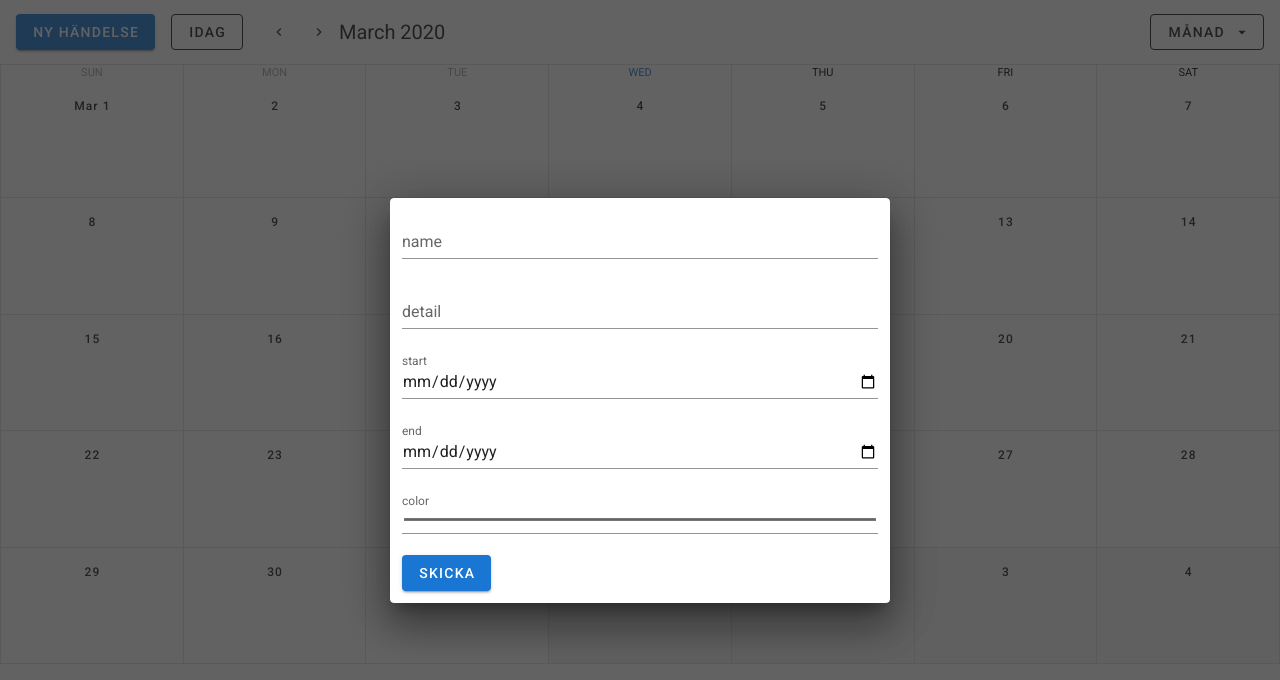
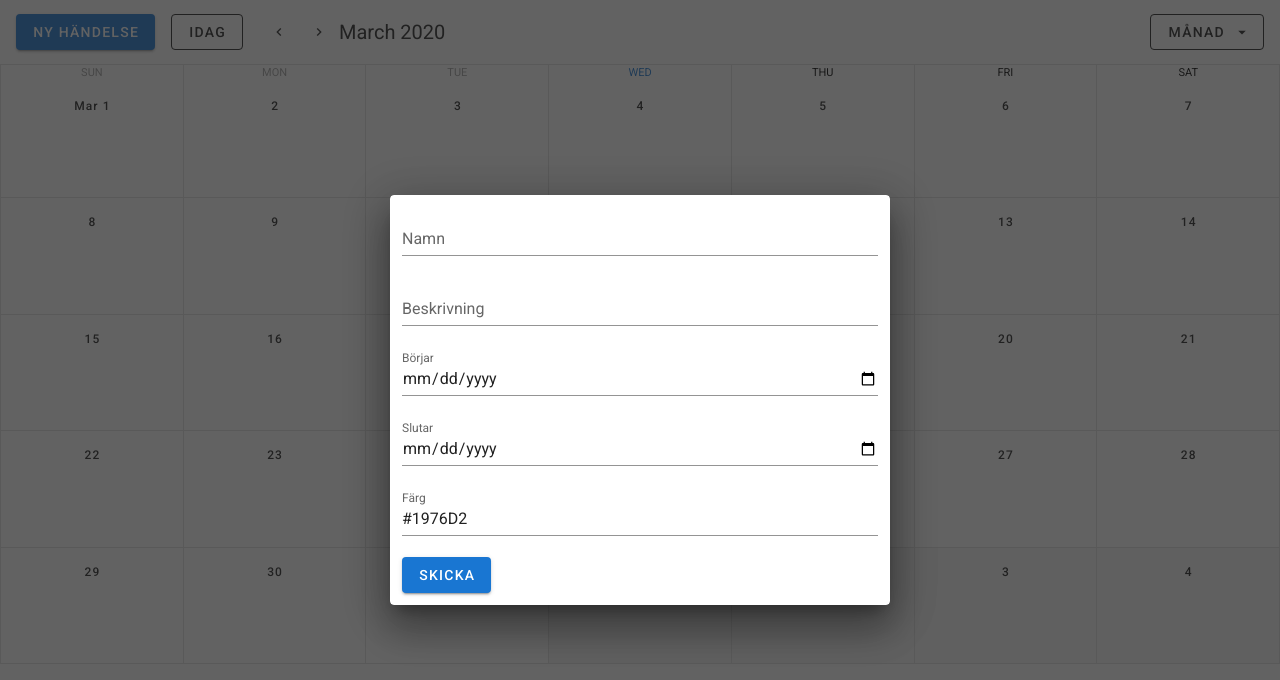
Before and after one commit to alexandermasud/letsPlan, a Vue app: page / in a window 1280 px wide. Both pictures are taken after a click on the button "NY HÄNDELSE". Shown: the top 680 px of the page. Built offline with nearby package versions, Linux system fonts and the light colour scheme; no server answers; the database is empty; what vue-textarea-autosize would draw is missing.

Commit message:
Translation

```diff
--- a/package.json
+++ b/package.json
@@ -12,7 +12,7 @@
     "firebase": "^7.12.0",
     "vue": "^2.6.11",
     "vue-textarea-autosize": "^1.1.1",
-    "vuetify": "~2.1.13"
+    "vuetify": "^2.2.19"
   },
   "devDependencies": {
     "@vue/cli-plugin-babel": "~4.2.0",
--- a/src/components/Calendar.vue
+++ b/src/components/Calendar.vue
@@ -3,12 +3,10 @@
     <v-col>
       <v-sheet height="64">
         <v-toolbar flat color="white">
-          <v-btn color="primary" class="mr-4" @click="dialog = true" dark>
-            Ny händelse
-          </v-btn>
-          <v-btn outlined class="mr-4" @click="setToday">
-            Idag
-          </v-btn>
+          <v-btn color="primary" class="mr-4" @click="dialog = true" dark
+            >Ny händelse</v-btn
+          >
+          <v-btn outlined class="mr-4" @click="setToday">Idag</v-btn>
           <v-btn fab text small @click="prev">
             <v-icon small>mdi-chevron-left</v-icon>
           </v-btn>
@@ -51,9 +49,10 @@
           <v-container>
             <v-form @submit.prevent="addEvent">
               <v-text-field
-                vmodel="name"
+                v-model="name"
                 type="text"
                 label="event name (required)"
+                placeholder="gregerg"
               ></v-text-field>
 
               <v-text-field
@@ -66,8 +65,8 @@
                 v-model="start"
                 type="date"
                 label="start (required)"
-              >
-              </v-text-field>
+                placeholder="greg"
+              ></v-text-field>
 
               <v-text-field
                 v-model="end"
@@ -90,9 +89,8 @@
                 color="primary"
                 class="mr-4"
                 @click.stop="dialog = false"
+                >Skapa</v-btn
               >
-                Skapa
-              </v-btn>
             </v-form>
           </v-container>
         </v-card>
@@ -105,36 +103,36 @@
               <v-text-field
                 v-model="name"
                 type="text"
-                label="name"
+                label="Namn"
               ></v-text-field>
               <v-text-field
                 v-model="details"
                 type="text"
-                label="detail"
+                label="Beskrivning"
               ></v-text-field>
               <v-text-field
                 v-model="start"
                 type="date"
-                label="start"
+                label="Börjar"
               ></v-text-field>
               <v-text-field
                 v-model="end"
                 type="date"
-                label="end"
+                label="Slutar"
               ></v-text-field>
               <v-text-field
                 v-model="color"
-                type="color"
-                label="color"
+                type="text"
+                label="Färg"
+                placeholder="#d16449"
               ></v-text-field>
               <v-btn
                 type="submit"
                 color="primary"
                 class="mr-4"
                 @click.stop="dialog = false"
+                >skicka</v-btn
               >
-                skicka
-              </v-btn>
             </v-form>
           </v-container>
         </v-card>
@@ -181,30 +179,27 @@
                   style="width: 100%"
                   :min-height="100"
                   placeholder="add note"
-                >
-                </textarea-autosize>
+                ></textarea-autosize>
               </form>
             </v-card-text>
 
             <v-card-actions>
-              <v-btn text color="secondary" @click="selectedOpen = false">
-                Stäng
-              </v-btn>
+              <v-btn text color="secondary" @click="selectedOpen = false"
+                >Stäng</v-btn
+              >
               <v-btn
                 v-if="currentlyEditing !== selectedEvent.id"
                 text
                 @click.prevent="editEvent(selectedEvent)"
+                >Redigera</v-btn
               >
-                Redigera
-              </v-btn>
               <v-btn
                 text
                 v-else
                 type="submit"
                 @click.prevent="updateEvent(selectedEvent)"
+                >Spara</v-btn
               >
-                Spara
-              </v-btn>
             </v-card-actions>
           </v-card>
         </v-menu>
@@ -226,9 +221,9 @@ export default {
       day: "Dag",
       "4day": "4 Dagar"
     },
-    name: null,
-    details: null,
-    start: null,
+    name: "",
+    details: "",
+    start: "",
     color: "#1976D2",
     currentlyEditing: null,
     selectedEvent: {},
```
Also changed, not shown: 1 other file (tests, documents, lock files or other folders).
